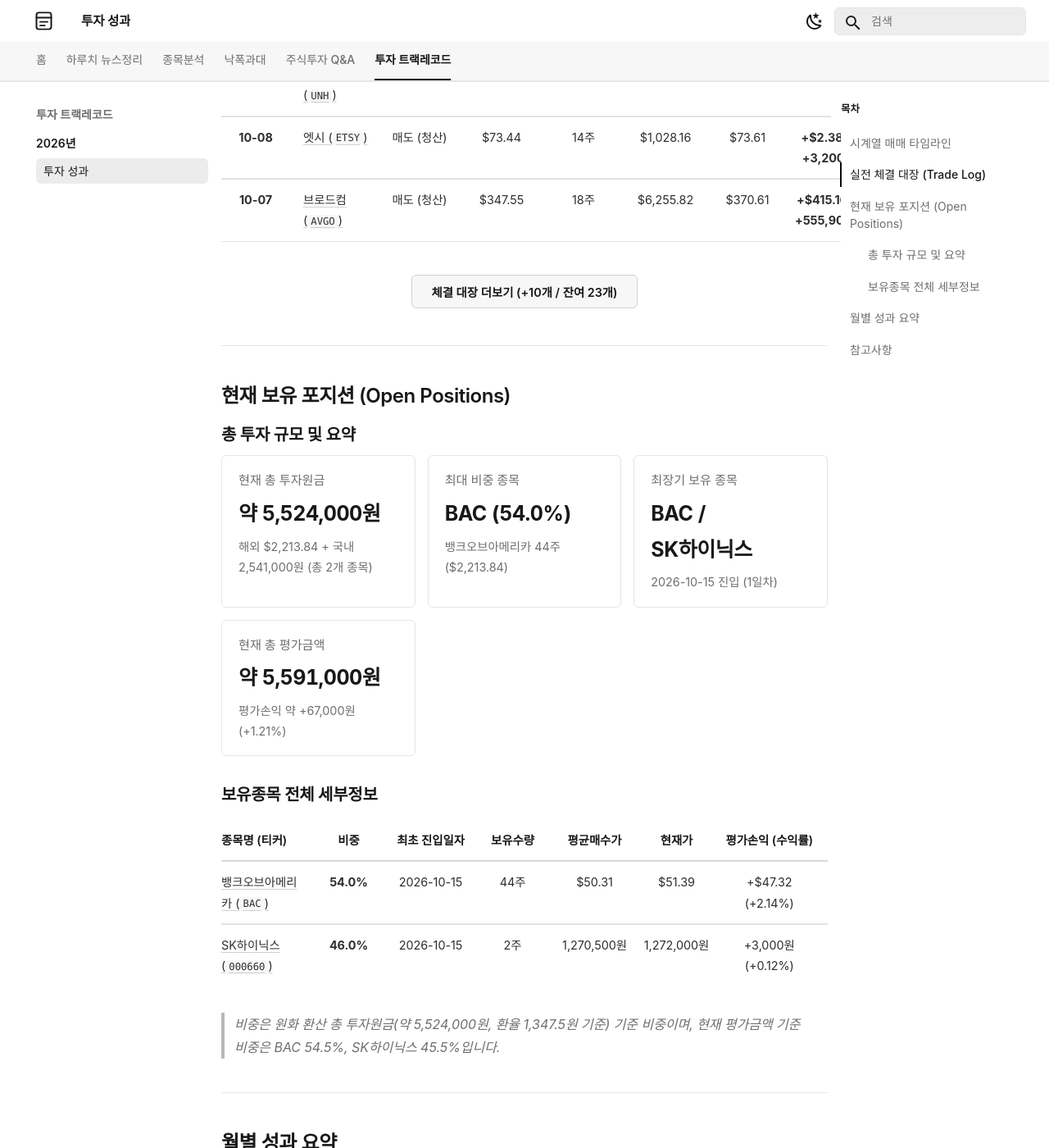
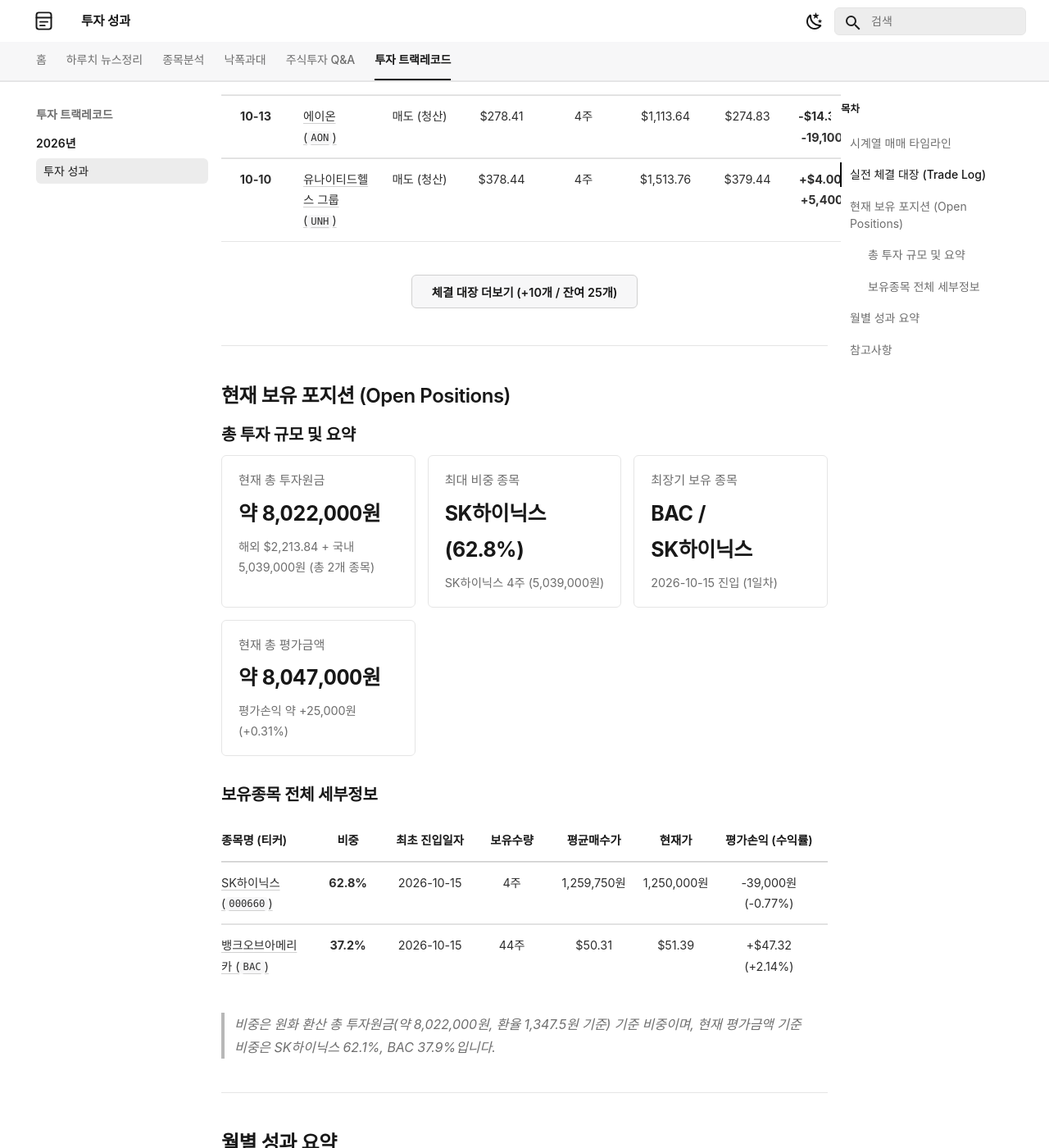
Before and after one commit to ju-sic/ju-sic.github.io, an MkDocs documentation site: the page built from docs/records/2026/trade-track-record.md, in a window 1280 px wide and 1400 px high, scrolled down 2287 px. Shown: the whole window at 82% size. Built offline with MkDocs 1.6.1 and Material for MkDocs 9.7.7, drawn with Linux system fonts in a browser that asks for light colours; some web fonts are replaced; a script that is not in the unit is left out; some of the changed text lies outside the part shown.

Commit message:
[SK하이닉스] 1차 선발대 분할 매수 완료 반영 및 트랙레코드 갱신 배포

```diff
--- a/docs/records/2026/trade-track-record.md
+++ b/docs/records/2026/trade-track-record.md
@@ -1,6 +1,6 @@
 # 실전 매매일지 및 포트폴리오 트랙레코드
 
-- **업데이트** : 2026-10-15(목) 13:46
+- **업데이트** : 2026-10-15(목) 15:10
 
 
 ## 시계열 매매 타임라인
@@ -16,12 +16,12 @@
       <table class="kb-timeline-table">
         <tr>
           <td><strong>종목명</strong>: SK하이닉스 (000660)</td>
-          <td><strong>체결 단가</strong>: 1,270,500원 (평균)</td>
-          <td><strong>체결 수량</strong>: 2주 (분할 1주/1주)</td>
-          <td><strong>투입 금액</strong>: 2,541,000원</td>
+          <td><strong>체결 단가</strong>: 1,259,750원 (평균)</td>
+          <td><strong>체결 수량</strong>: 4주 (분할 1/1/1/1주)</td>
+          <td><strong>투입 금액</strong>: 5,039,000원</td>
         </tr>
       </table>
-      <p class="kb-timeline-desc">단기 급락으로 야금야금 모아갈 생각이다.</p>
+      <p class="kb-timeline-desc">오늘 분할 매수 끝냈다. 이것은 선발대고 여기서 더 빠지면 이제 본격적으로 매수할 것이다.</p>
     </div>
   </div>
   <div class="kb-timeline-item">
@@ -656,6 +656,8 @@
 
 | 체결일자 | 종목명 (티커) | 구분 | 체결단가 | 수량 | 체결총액 | 청산단가 | 실현손익 | 수익률 | 보유일 |
 | :---: | :--- | :---: | :---: | :---: | :---: | :---: | :---: | :---: | :---: |
+| **10-15** | [SK하이닉스 (`000660`)](../../stocks/2026/09/sk-hynix.md) | 매수 (1차) | 1,244,000원 | 1주 | 1,244,000원 | — | (미실현) | — | — |
+| **10-15** | [SK하이닉스 (`000660`)](../../stocks/2026/09/sk-hynix.md) | 매수 (1차) | 1,254,000원 | 1주 | 1,254,000원 | — | (미실현) | — | — |
 | **10-15** | [SK하이닉스 (`000660`)](../../stocks/2026/09/sk-hynix.md) | 매수 (1차) | 1,264,000원 | 1주 | 1,264,000원 | — | (미실현) | — | — |
 | **10-15** | [SK하이닉스 (`000660`)](../../stocks/2026/09/sk-hynix.md) | 매수 (1차) | 1,277,000원 | 1주 | 1,277,000원 | — | (미실현) | — | — |
 | **10-15** | [뱅크오브아메리카 (`BAC`)](../../stocks/2026/09/bank-of-america.md) | 매수 (1차) | $49.44 | 20주 | $988.80 | — | (미실현) | — | — |
@@ -703,13 +705,13 @@
 <div class="kb-portfolio-metrics">
   <div class="kb-portfolio-metric-card">
     <span class="label">현재 총 투자원금</span>
-    <span class="value">약 5,524,000원</span>
-    <span class="sub">해외 $2,213.84 + 국내 2,541,000원 (총 2개 종목)</span>
+    <span class="value">약 8,022,000원</span>
+    <span class="sub">해외 $2,213.84 + 국내 5,039,000원 (총 2개 종목)</span>
   </div>
   <div class="kb-portfolio-metric-card">
     <span class="label">최대 비중 종목</span>
-    <span class="value">BAC (54.0%)</span>
-    <span class="sub">뱅크오브아메리카 44주 ($2,213.84)</span>
+    <span class="value">SK하이닉스 (62.8%)</span>
+    <span class="sub">SK하이닉스 4주 (5,039,000원)</span>
   </div>
   <div class="kb-portfolio-metric-card">
     <span class="label">최장기 보유 종목</span>
@@ -718,8 +720,8 @@
   </div>
   <div class="kb-portfolio-metric-card">
     <span class="label">현재 총 평가금액</span>
-    <span class="value">약 5,591,000원</span>
-    <span class="sub">평가손익 약 +67,000원 (+1.21%)</span>
+    <span class="value">약 8,047,000원</span>
+    <span class="sub">평가손익 약 +25,000원 (+0.31%)</span>
   </div>
 </div>
 
@@ -727,10 +729,10 @@
 
 | 종목명 (티커) | 비중 | 최초 진입일자 | 보유수량 | 평균매수가 | 현재가 | 평가손익 (수익률) |
 | :--- | :---: | :---: | :---: | :---: | :---: | :---: |
-| [뱅크오브아메리카 (`BAC`)](../../stocks/2026/09/bank-of-america.md) | **54.0%** | 2026-10-15 | 44주 | $50.31 | $51.39 | +$47.32 (+2.14%) |
-| [SK하이닉스 (`000660`)](../../stocks/2026/09/sk-hynix.md) | **46.0%** | 2026-10-15 | 2주 | 1,270,500원 | 1,272,000원 | +3,000원 (+0.12%) |
+| [SK하이닉스 (`000660`)](../../stocks/2026/09/sk-hynix.md) | **62.8%** | 2026-10-15 | 4주 | 1,259,750원 | 1,250,000원 | -39,000원 (-0.77%) |
+| [뱅크오브아메리카 (`BAC`)](../../stocks/2026/09/bank-of-america.md) | **37.2%** | 2026-10-15 | 44주 | $50.31 | $51.39 | +$47.32 (+2.14%) |
 
-> *비중은 원화 환산 총 투자원금(약 5,524,000원, 환율 1,347.5원 기준) 기준 비중이며, 현재 평가금액 기준 비중은 BAC 54.5%, SK하이닉스 45.5%입니다.*
+> *비중은 원화 환산 총 투자원금(약 8,022,000원, 환율 1,347.5원 기준) 기준 비중이며, 현재 평가금액 기준 비중은 SK하이닉스 62.1%, BAC 37.9%입니다.*
 
 
 ---
@@ -739,9 +741,9 @@
 
 | 운용 월 | 총 거래건수 | 익절 건수 | 손절 건수 | 승률 | 월간 실현손익 | 월간 수익률 (MWR) |
 | :---: | :---: | :---: | :---: | :---: | :---: | :---: |
-| **2026-10** | 20건 | 7건 | 1건 | 87.5% | +748,000원 | +2.88% |
+| **2026-10** | 22건 | 7건 | 1건 | 87.5% | +748,000원 | +2.88% |
 | **2026-09** | 17건 | 3건 | 0건 | 100% | +720,800원 | +11.20% |
-| **누적 합계** | **37건** | **10건** | **1건** | **90.9%** | **+1,468,800원** | **+4.53%** |
+| **누적 합계** | **39건** | **10건** | **1건** | **90.9%** | **+1,468,800원** | **+4.53%** |
 
 ---
 
```
